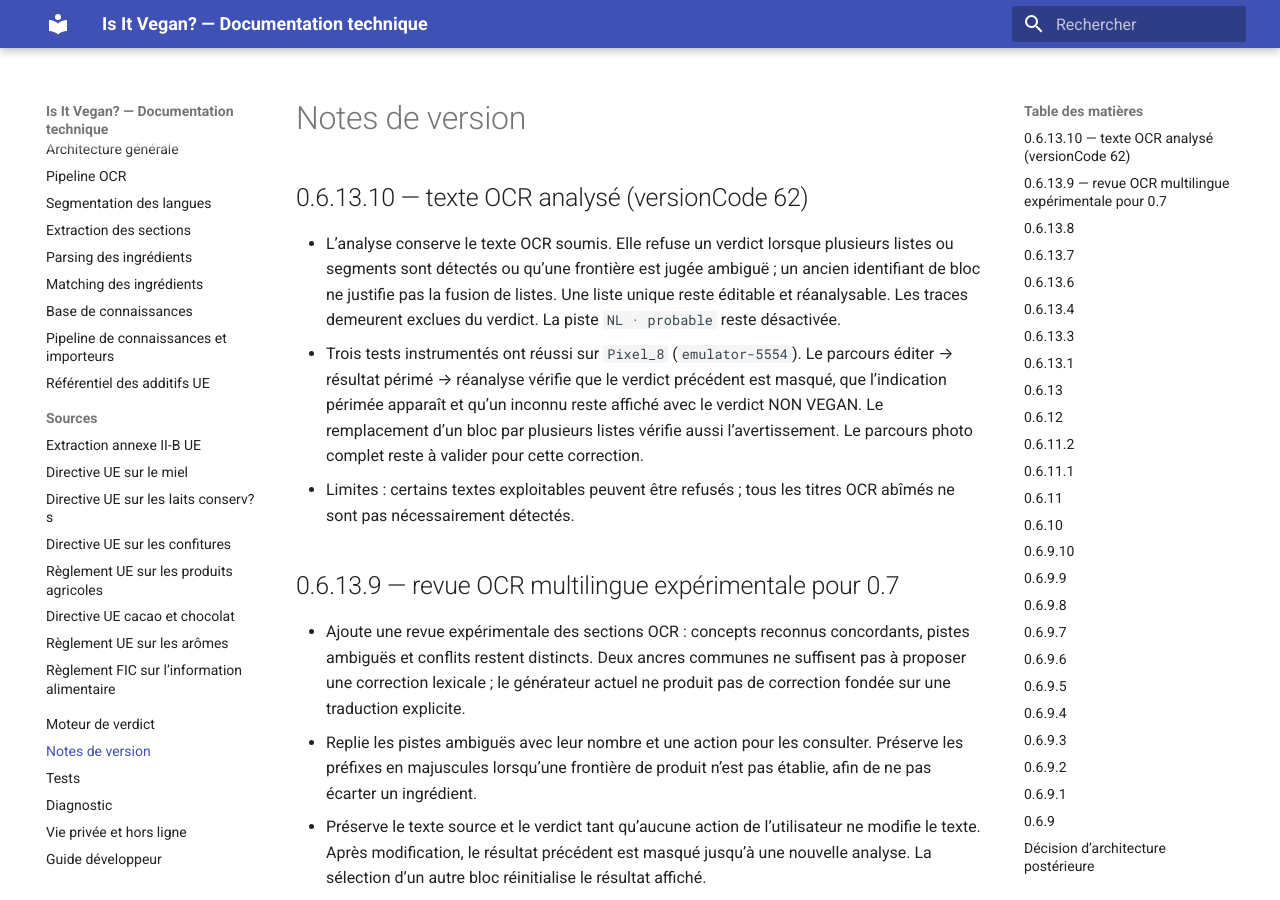
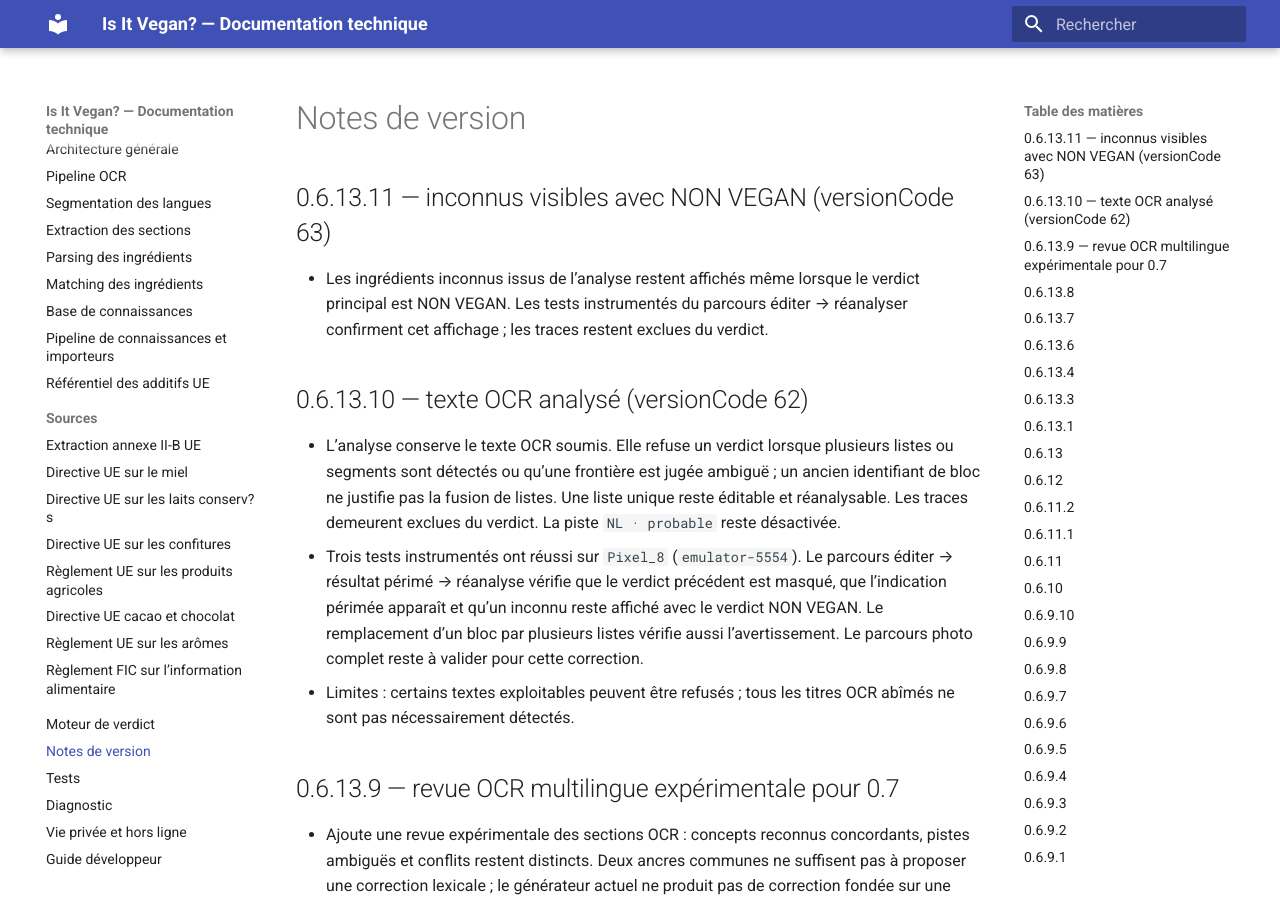
Before and after one commit to hoctopuse/Is-it-Vegan, an MkDocs documentation site: the page built from docs/changelog.md, in a window 1280 px wide and 900 px high. Built offline with MkDocs 1.6.1 and Material for MkDocs 9.7.7, drawn with Linux system fonts in a browser that asks for light colours.

Commit message:
Bump app version to 0.6.13.11

```diff
--- a/docs/changelog.md
+++ b/docs/changelog.md
@@ -1,4 +1,8 @@
 # Notes de version
+
+## 0.6.13.11 — inconnus visibles avec NON VEGAN (versionCode 63)
+
+- Les ingrédients inconnus issus de l’analyse restent affichés même lorsque le verdict principal est NON VEGAN. Les tests instrumentés du parcours éditer → réanalyser confirment cet affichage ; les traces restent exclues du verdict.
 
 ## 0.6.13.10 — texte OCR analysé (versionCode 62)
 
--- a/mkdocs.yml
+++ b/mkdocs.yml
@@ -1,5 +1,5 @@
 site_name: Is It Vegan? — Documentation technique
-site_description: Fonctionnement de Is It Vegan? 0.6.13.10 et revue OCR multilingue expérimentale pour 0.7
+site_description: Fonctionnement de Is It Vegan? 0.6.13.11 et revue OCR multilingue expérimentale pour 0.7
 docs_dir: docs
 site_dir: site
 not_in_nav: |
```
Also changed, not shown: README.md (+1 -1 lines), docs/additifs.md (+1 -1 lines), docs/index.md (+1 -1 lines), docs/knowledge-pipeline.md (+1 -1 lines), 1 other file.
